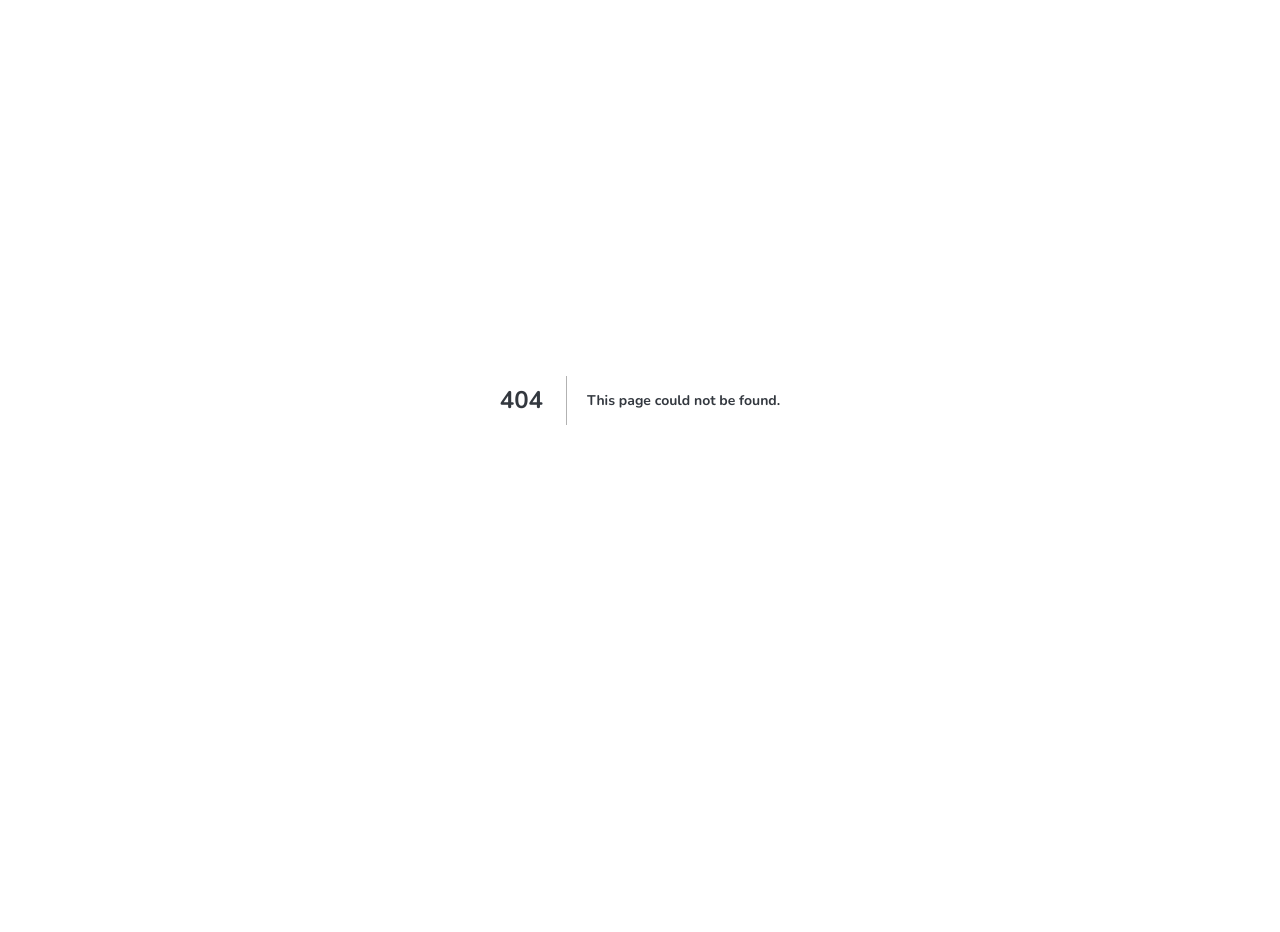
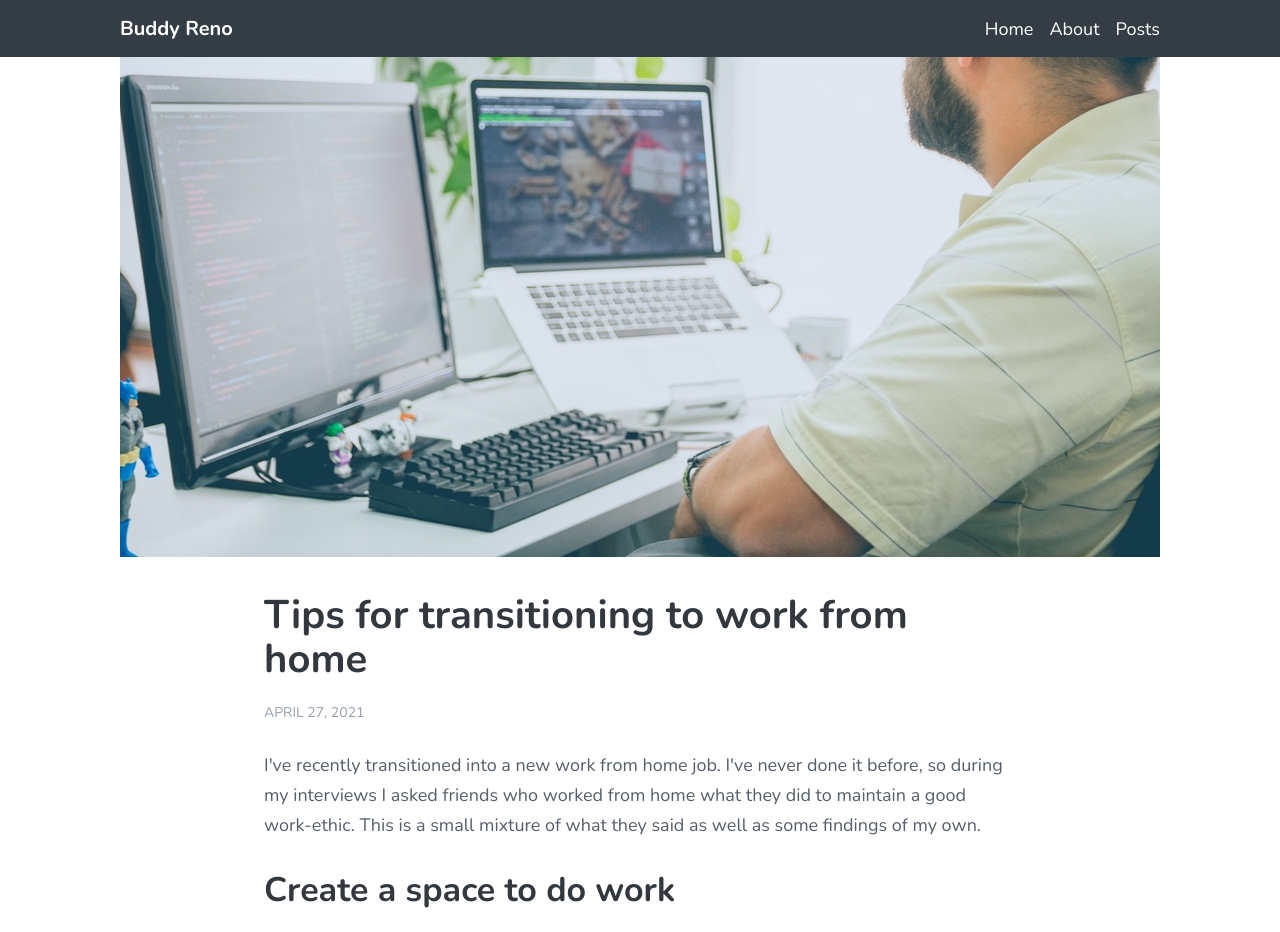
Before and after one commit to BuddyLReno/nextjs-blog, a Next.js app: page /posts/tips-for-working-from-home in a window 1280 px wide. Before the commit this address had no page. Shown: the top 932 px of the page. Before the commit the page ends 800 px from the top, so only its background shows below. Built offline with nearby package versions, Linux system fonts and the light colour scheme.

Commit message:
Update copyright date. Add working from home post

```diff
--- a/components/layout.js
+++ b/components/layout.js
@@ -17,7 +17,7 @@ export default function Layout({children, noNav, noSpacing, noFooter}) {
         <main className={`${styles.mainContent} ${noSpace}`}>{children}</main>
         {!noFooter ? (
           <footer className={styles.siteFooter}>
-            <p>&copy; Buddy Reno | 2020</p>
+            <p>&copy; Buddy Reno | 2021</p>
           </footer>
         ) : ('')}
       </div>
--- /dev/null
+++ b/pages/posts/tips-for-working-from-home.mdx
@@ -0,0 +1,45 @@
+import Post from 'components/post';
+
+export const meta = {
+  title: 'Tips for transitioning to work from home',
+  slug: 'tips-for-transitioning-to-work-from-home',
+  description: 'Whether you\'re new to working from home or not, these tips are things I\'ve found effective in making the work from home transition.',
+  date: '2021-04-27',
+  photo: {
+    url: '/images/man-at-desk-sm.jpg',
+    width: 1040,
+    height: 500
+  }
+}
+
+export default ({ children }) => <Post meta={meta}>{children}</Post>;
+
+I've recently transitioned into a new work from home job. I've never done it before, so during my interviews I asked friends who worked from home what they did to maintain a good work-ethic. This is a small mixture of what they said as well as some findings of my own.
+
+## Create a space to do work
+
+You might like sitting on your bed or couch with a lap tray, but that isn't going to cut it. Not only would that end up being bad posture, but your main activities for those spaces are _anything but_ working. Your state of mind has a huge part to play in doing work effectively and your space will be a great contributor to that mindset. You want to have a room or area of your house dedicated to working. A room is a good choice, especially if you have small kids. Otherwise, pick an area near a window (gimme that vitamin d) to put a desk or table with some knick knacks. Preferably away from a TV. You want to reduce the amount of distractions as well as _potential_ distractions.
+
+Your space doesn't have to be boring either! Put up some movie or game posters, trick your desk out with RGB lights, put your favorite collection or hobby items within your view. You also want a space that you actually want to sit at for hours every day. There's a balance to strike which means knowing yourself enough to know what will be a distraction and what won't be.
+
+This piece of advice is potentially the most expensive tip here. Your housing situation might not be currently suitable for working from home. You may need to move to a new apartment or house to get the quiet corner that you need to work effectively. If you've got children, doubly so. In July 2020, my house wasn't setup to work from home with two small kids. The best I could do was put a small desk in the master bedroom which was quite uncomfortable. I sold my home and moved somewhere with an office in mind so I could work from home. I understand not everyone can do this but if you're not in a comfortable space when you're working from home, it won't last long.
+
+## Get dressed
+
+A common joke about working from home is the person on video call doesn't have pants on. Which has hilariously been the case many times. However, I've found not wearing proper attire when I work breaks me out of that state of mind that I need. Since 2004, I've _always_ worn jeans or slacks of some kind when I went to work. I tried wearing shorts a few times and I couldn't concentrate. Shorts were a _weekend_ thing, not a work thing. It only took a couple days of wearing shorts for me to take a quick break and change into jeans. I was ready to go right after that.
+
+I needed to remember I'm at work when I'm at this desk, not at "home". Clothing helps my attitude follow that desire, same with brushing your teeth, washing your face, and general hygiene. Just because you don't physically see anyone, doesn't mean you should slack on keeping yourself feeling fresh.
+
+## Have a signal for interruptions
+
+If you are living with others, you should create a way for the other members of the household to know if you're interruptible or not. For my wife and kids, if my office door is open it means I can be interuppted. When I go into a meeting or need some concentration time, I close my door. It's simple and works out great for myself. A friend of mine created a Mac app called [On Air](https://getonair.app/?ref=buddyreno) to adjust LifX and Wyze devices to alert his family when his availability changed. Talk with your housemates and come up with a solution that is easy to follow through with.
+
+## Don't neglect meaningful interactions
+
+Whether you intend to make friends at the office or not, there's people you see everyday that you talk to about work, music, movies, games, etc. When you're working from home, that interaction is less natural and requires more effort. Talk to people on slack/teams (or whatever your company uses) and get to know people! You don't have to tell your life story but shared hobbies and interests can develop new friendships.
+
+While making friends at work is important to a degree, I'd put more emphasis on maintaining your friends and relationships outside of work. Doing remote work means many of those co-workers you interact with everyday likely don't live anywhere near you. Make a concerted effort to create a group of close friends that you can create some shared experiences with. Your natural outlet for social activity _used_ to be at the office, but now you never technically _leave_ your office. Put in the effort to call some friends and see how they're doing.
+
+---
+
+This list is definitely not exhaustive. I've only been working from home for a couple months as of this post's date. I'll add to this list as I hear more tips or more findings on my own.
```
Also changed, not shown: public/images/man-at-desk-sm.jpg (added), public/images/man-at-desk.jpg (added).
